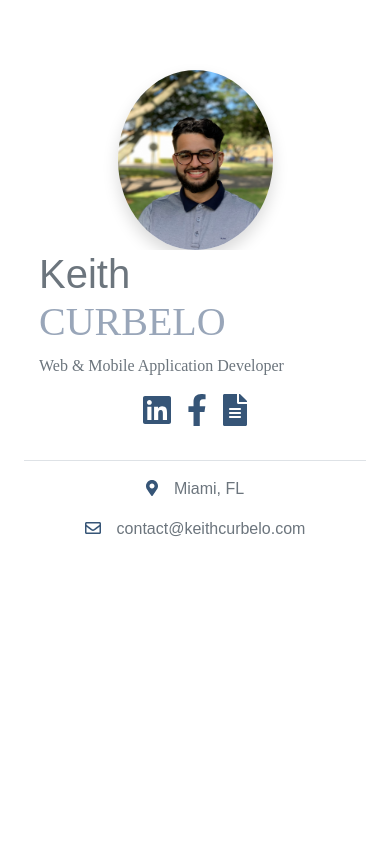
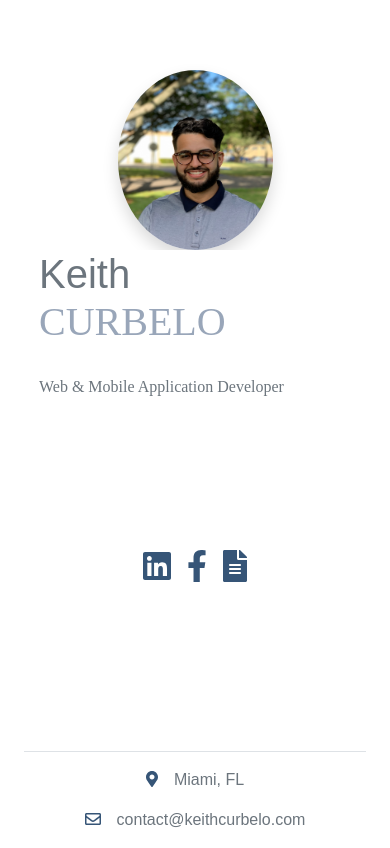
Before and after one commit to keithcurbelo/kccv-web, a React (Create React App) app: page / in a window 390 px wide. Built offline with nearby package versions, Linux system fonts and the light colour scheme.

Commit message:
refactor app.scss

```diff
--- a/src/App.scss
+++ b/src/App.scss
@@ -68,7 +68,12 @@ a:-webkit-any-link {
 .media {
   //   opacity: 0;
 }
-
+#description {
+  height: 425px;
+}
+#profile-name {
+  height: 125px;
+}
 .tool-icon {
   // visibility: hidden;
   display: none;
@@ -151,9 +156,24 @@ a:-webkit-any-link {
 .hex2 {
   transform: rotate(-60deg);
 }
+.sm-height {
+  height: 75px;
+}
+
+.md-height {
+  height: 250px;
+}
+
+.lg-height {
+  height: 410px;
+}
+
+.xl-height {
+  height: 600px;
+}
 
 // Medium devices (tablets, 768px and up)
-@media (min-width: 768px) {
+@media (max-width: 768px) {
   #header-info {
     height: 800px;
   }
@@ -168,28 +188,16 @@ a:-webkit-any-link {
   // .media-icon {
   //   // display: block;
   // }
-
-  .sm-height {
-    height: 75px;
-  }
-
-  .md-height {
-    height: 250px;
-  }
-
-  .lg-height {
-    height: 410px;
-  }
-
-  .xl-height {
-    height: 600px;
-  }
   .t-mark {
     height: 130px;
   }
 
   #skill-list .mb-md-5 {
     margin-bottom: 7rem !important;
+  }
+
+  #description {
+    height: 360px;
   }
 }
 
@@ -199,4 +207,10 @@ a:-webkit-any-link {
       padding-right: 0.7rem !important;
     }
   }
+  #profile-name {
+    height: 100px;
+  }
+  #description {
+    height: 75px;
+  }
 }
```
